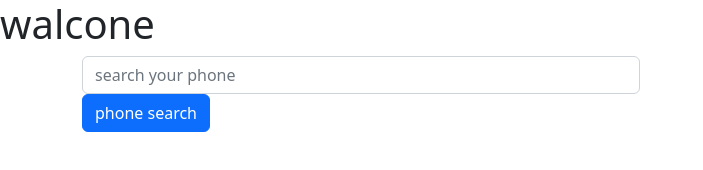
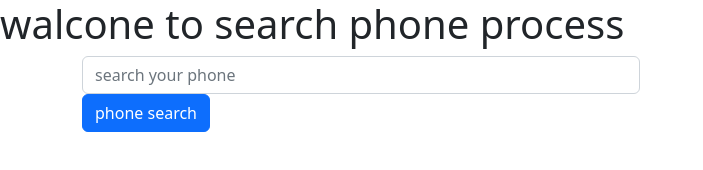
Before and after one commit to AmirSFahim/find-phone-api, a plain HTML site: page index.html in a window 1280 px wide. Shown: the whole page, without its empty margins (0-703 px from the left). Drawn offline with nearby package versions, Linux system fonts and the light colour scheme.

Commit message:
new heading

```diff
--- a/index.html
+++ b/index.html
@@ -4,14 +4,14 @@
 <head>
     <meta charset="utf-8">
     <meta name="viewport" content="width=device-width, initial-scale=1">
-    <title>Bootstrap demo</title>
+    <title>search phone with api</title>
     <link href="https://cdn.jsdelivr.net/npm/bootstrap@5.2.0/dist/css/bootstrap.min.css" rel="stylesheet"
         integrity="sha384-gH2yIJqKdNHPEq0n4Mqa/HGKIhSkIHeL5AyhkYV8i59U5AR6csBvApHHNl/vI1Bx" crossorigin="anonymous">
 </head>
 
 <body>
     <header>
-        <h1> walcone</h1>
+        <h1> walcone to search phone process</h1>
     </header>
     <main class="container">
         <section>
```
